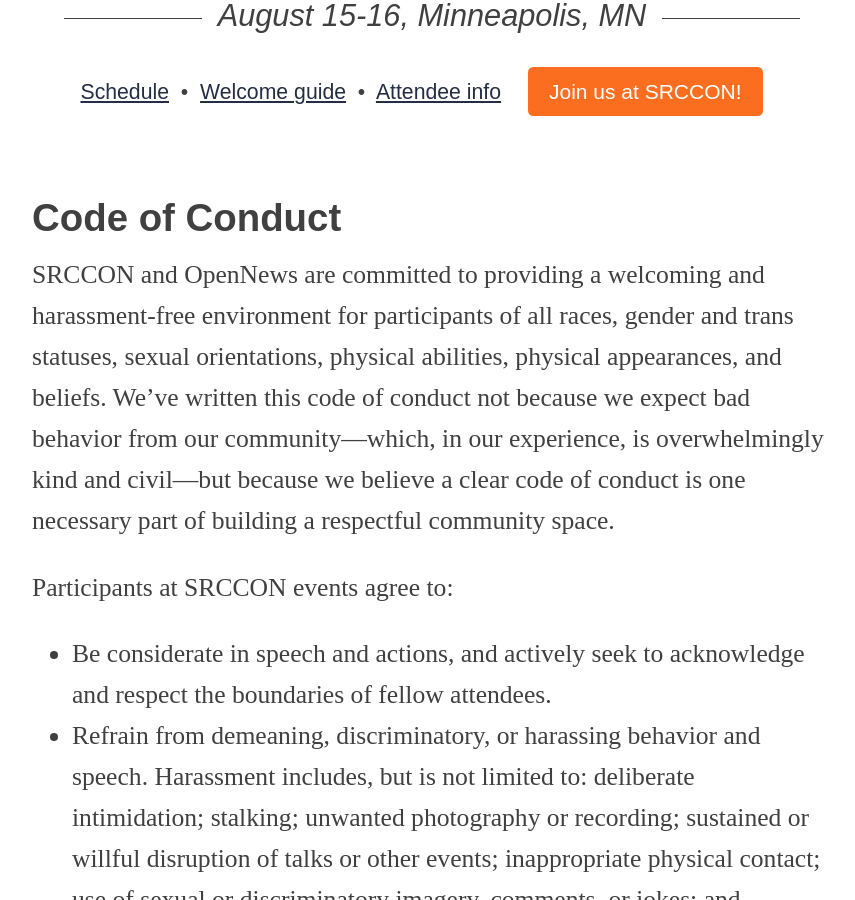
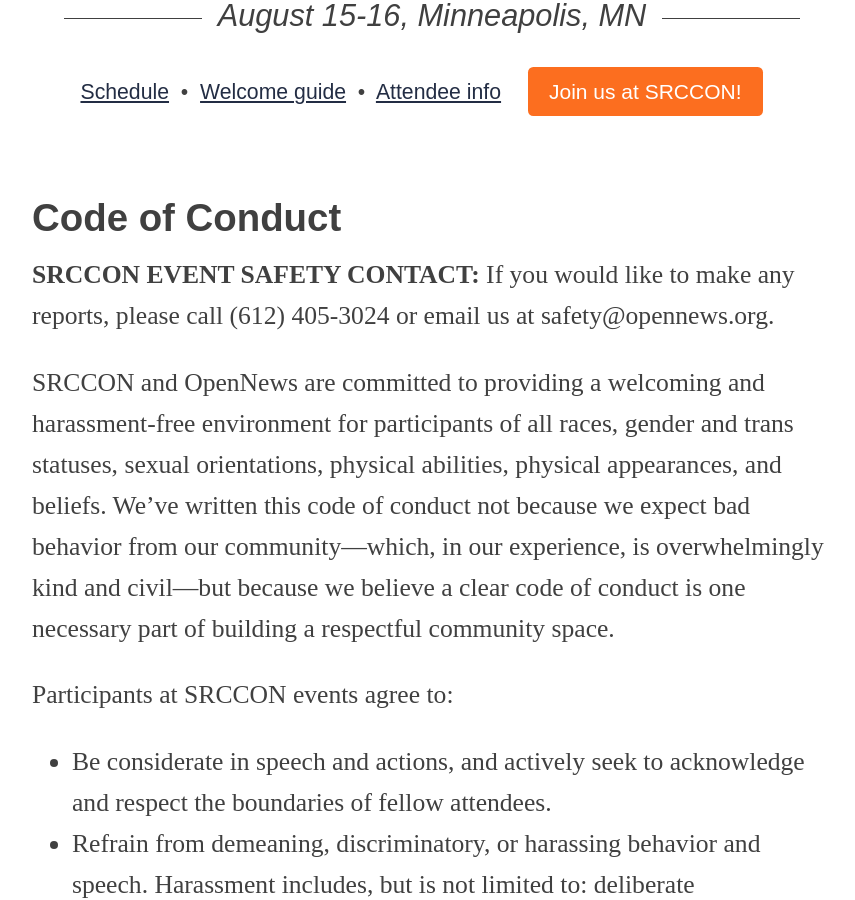
Before and after one commit to OpenNews/srccon-2024, a Jekyll site: the page built from conduct.md, in a window 1280 px wide and 900 px high, scrolled down 471 px. Shown: the whole window, without its empty margins (208-1063 px from the left). Built offline with Jekyll 4.4.1, drawn with Linux system fonts in a browser that asks for light colours; some web fonts are replaced.

Commit message:
adding safety contact info to conduct page

```diff
--- a/conduct.md
+++ b/conduct.md
@@ -5,6 +5,8 @@
 ---
 
 ## Code of Conduct
+
+**SRCCON EVENT SAFETY CONTACT:** If you would like to make any reports, please call (612) 405-3024 or email us at safety@opennews.org.
 
 SRCCON and OpenNews are committed to providing a welcoming and harassment-free environment for participants of all races, gender and trans statuses, sexual orientations, physical abilities, physical appearances, and beliefs. We&rsquo;ve written this code of conduct not because we expect bad behavior from our community&mdash;which, in our experience, is overwhelmingly kind and civil&mdash;but because we believe a clear code of conduct is one necessary part of building a respectful community space.
 
```
